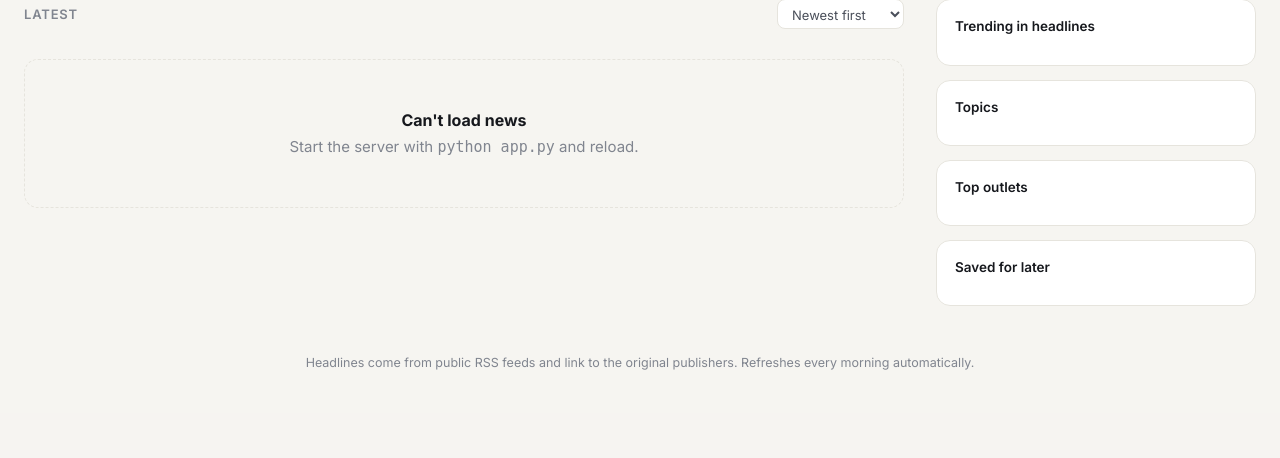
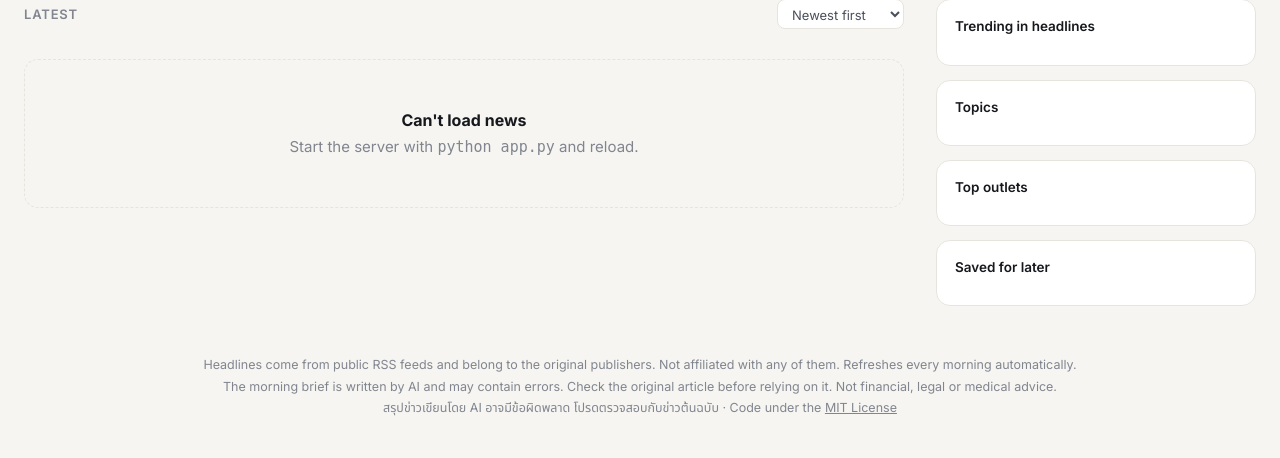
Before and after one commit to KorawitJung/ai-news-dashboard, a Python web app: template templates/index.html in a window 1280 px wide. Shown: the part 786-1244 px from the top of the page. Before the commit the page ends 1156 px from the top, so only its background shows below. Run offline with Jinja, Linux system fonts and the light colour scheme; the template is opened without the code that fills it, so the values that code supplies are empty.

Commit message:
Add MIT license and disclaimer
The README gains Disclaimer (English and Thai) and License sections.
The site footer says the brief is AI-written and links the license.

Co-Authored-By: Claude Opus 5.5 <noreply@anthropic.com>

```diff
--- a/static/style.css
+++ b/static/style.css
@@ -358,7 +358,8 @@ button { cursor: pointer; }
 .saved .icon { width: 14px; height: 14px; }
 .panel-empty { color: var(--muted); font-size: 13px; margin: 0; }
 
-.footer { max-width: 1320px; margin: 0 auto; padding: 0 24px 40px; color: var(--muted); font-size: 12.5px; text-align: center; }
+.footer { max-width: 1320px; margin: 0 auto; padding: 0 24px 40px; color: var(--muted); font-size: 12.5px; line-height: 1.7; text-align: center; }
+.footer a { color: inherit; text-decoration: underline; }
 
 /* toast */
 .toast {
--- a/templates/index.html
+++ b/templates/index.html
@@ -130,7 +130,9 @@
   </main>
 
   <footer class="footer">
-    Headlines come from public RSS feeds and link to the original publishers. Refreshes every morning automatically.
+    Headlines come from public RSS feeds and belong to the original publishers. Not affiliated with any of them. Refreshes every morning automatically.<br>
+    The morning brief is written by AI and may contain errors. Check the original article before relying on it. Not financial, legal or medical advice.<br>
+    สรุปข่าวเขียนโดย AI อาจมีข้อผิดพลาด โปรดตรวจสอบกับข่าวต้นฉบับ · Code under the <a href="https://github.com/KorawitJung/ai-news-dashboard/blob/main/LICENSE" target="_blank" rel="noopener">MIT License</a>
   </footer>
 
   <div class="toast" id="toast" role="status" aria-live="polite" hidden></div>
```
Also changed, not shown: README.md, 1 other file.
